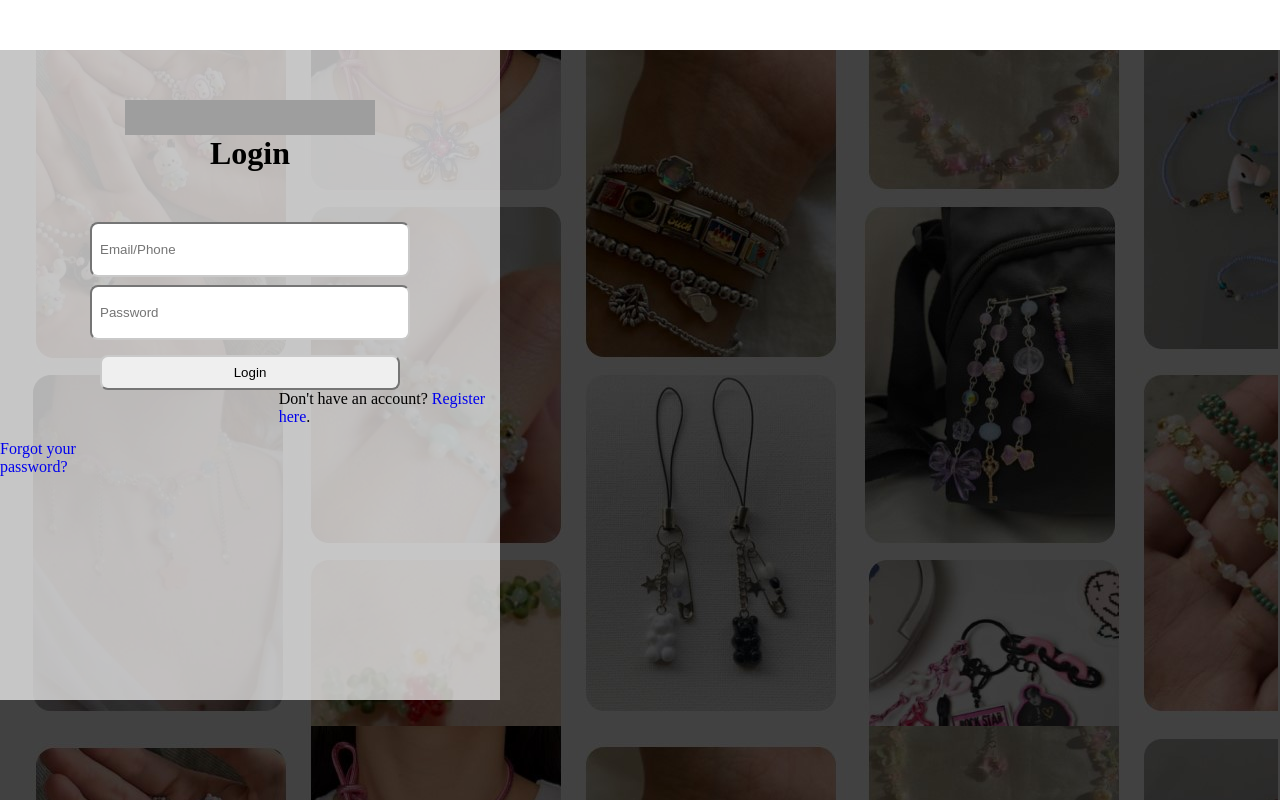
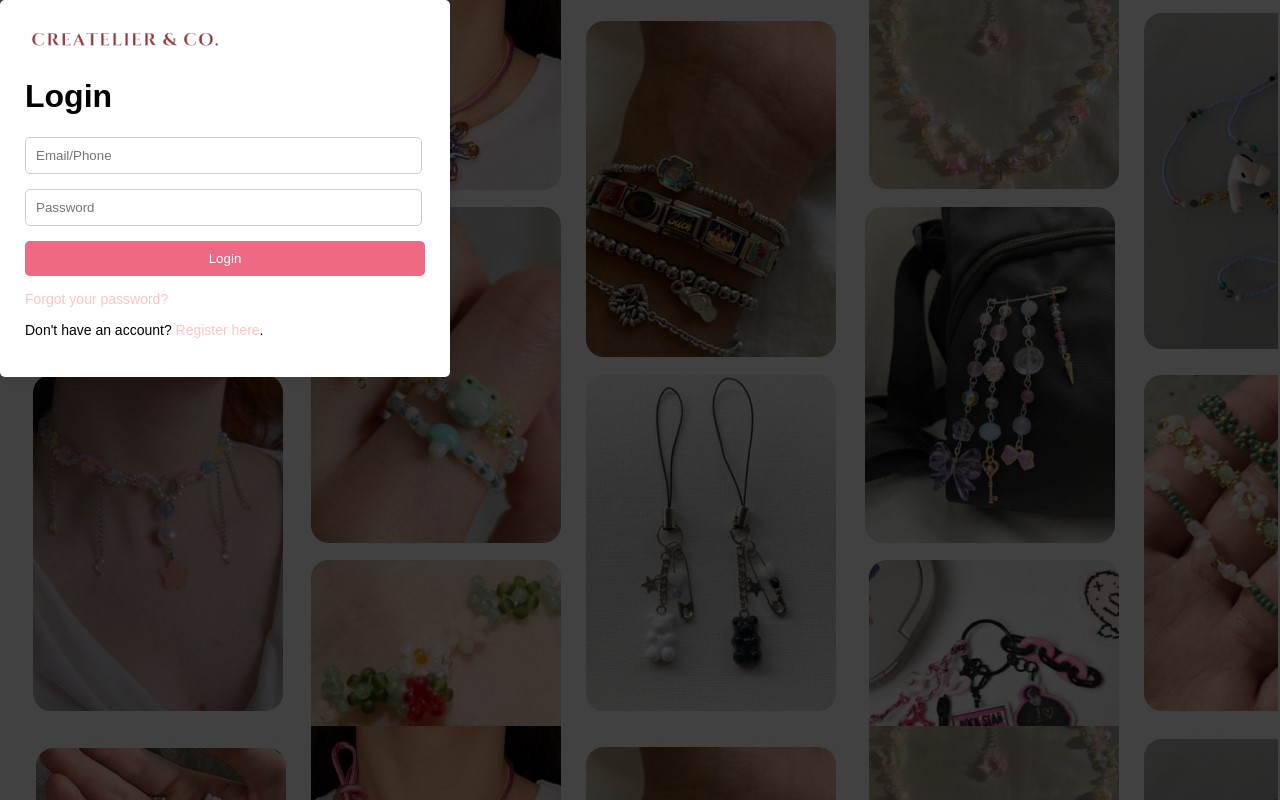
Before and after one commit to ziatzkia/createlier, a PHP site: page /login.php in a window 1280 px wide. Run offline with PHP 8.4, Linux system fonts and the light colour scheme; grey boxes are pictures that could not be loaded.

Commit message:
samain tampilan login = register, pengaturan warna register.css

```diff
--- a/login.php
+++ b/login.php
@@ -35,10 +35,10 @@ if (isset($_POST['login_btn'])) {
 
       header('location: welcome.php?message=Logged in succesfully');
     } else {
-      header('location: test.php?error=Cound not verify your account');
+      header('location: login.php?error=Cound not verify your account');
     }
   } else {
-    header('location: test.php?error=Something went wrong!');
+    header('location: login.php?error=Something went wrong!');
   }
 }
 
@@ -51,12 +51,12 @@ if (isset($_POST['login_btn'])) {
 <head>
   <meta charset="UTF-8">
   <meta name="viewport" content="width=device-width, initial-scale=1.0">
-  <title>login page</title>
-  <link rel="stylesheet" href="style/stylelogin.css">
+  <title>Login | createlier</title>
+  <link rel="stylesheet" href="style/registrasi.css">
 </head>
 
 <body>
-  <div class="top"> <!--wrapper-->
+  <div class=""> <!--wrapper-->
     <form autocomplete="off" id="login-form" method="POST" action="index.php">
       <?php if (isset($_GET['error'])) ?>
       <div role="alert">
@@ -64,21 +64,18 @@ if (isset($_POST['login_btn'])) {
           echo $_GET['error'];
         }
         ?>
-        <div class="bottom">
-          <img src="media/createlier-removebg-preview.png" alt="logo tulisan">
+        <div class="form-container">
+          <img src="gambar/logo.png" alt="logo tulisan">
           <h1>Login</h1>
-          <div class="form">
-            <!-- <input type="email" palceholder="email address" -->
+          <div class="form-group">
             <input autocomplete="new-email" type="text" name="email_or_phone" placeholder="Email/Phone">
-            <!-- <input type="password" palceholder="password"> -->
+          </div>
+          <div class="form-group">
             <input autocomplete="new-password" type="password" name="password" placeholder="Password">
           </div>
-          <div class="button-login">
-            <!-- <button> Login </button> -->
-            <input type="submit" id="login-btn" name="login_btn" value="Login">
-          </div>
-          <div class="footer">
-            <a href="#">Forgot your password?</a>
+          <button type="submit">Login</button>
+          <div>
+            <p><a href="#">Forgot your password?</a></p>
             <p>Don't have an account? <a href="register.php">Register here</a>.</p>
 
           </div>
--- a/register.php
+++ b/register.php
@@ -41,7 +41,7 @@ if (isset($_POST['username']) && isset($_POST['email']) && isset($_POST['passwor
         </div>
         <div class="right-section">
             <div class="form-container">
-                <img src="gambar/createlier-removebg-preview.png" alt="brand">
+                <img src="gambar/logo.png" alt="brand">
                 <form method="post" action="register.php">
                     <div class="form-group">
                         <label for="username">Username:</label>
--- a/style/registrasi.css
+++ b/style/registrasi.css
@@ -2,12 +2,12 @@ body {
     margin: 0;
     padding: 0;
     font-family: Arial, sans-serif;
+    background-image: url('Walpaper.jpg');
 }
 
 .container {
     display: flex;
     height: 100vh;
-    background-image: url('Walpaper.jpg');
     background-size: cover;
     background-position: center;
 }
@@ -42,7 +42,7 @@ body {
     max-width: 400px;
     width: 100%;
     background-color: white; /* tambahkan */
-    padding: 20px; /* tambahkan */
+    padding: 25px; /* tambahkan */
     border-radius: 5px; /* tambahkan */
     box-shadow: 0 0 10px rgba(0, 0, 0, 0.1); /* tambahkan */
     align-items: center;
@@ -54,6 +54,7 @@ body {
 
 .form-group {
     margin-bottom: 15px;
+    margin-right: 25px;
 }
 
 .form-group label {
@@ -71,7 +72,7 @@ body {
 button {
     width: 100%;
     padding: 10px;
-    background-color: #007bff;
+    background-color: #EE6983;
     color: white;
     border: none;
     border-radius: 5px;
@@ -79,7 +80,7 @@ button {
 }
 
 button:hover {
-    background-color: #0056b3;
+    background-color: #850E35;
 }
 
 p {
@@ -88,12 +89,13 @@ p {
 }
 
 a {
-    color: #007bff;
+    color: #FFC4C4;
     text-decoration: none;
 }
 
 a:hover {
     text-decoration: underline;
+    color: #EE6983;
 }
 
 img {
```
